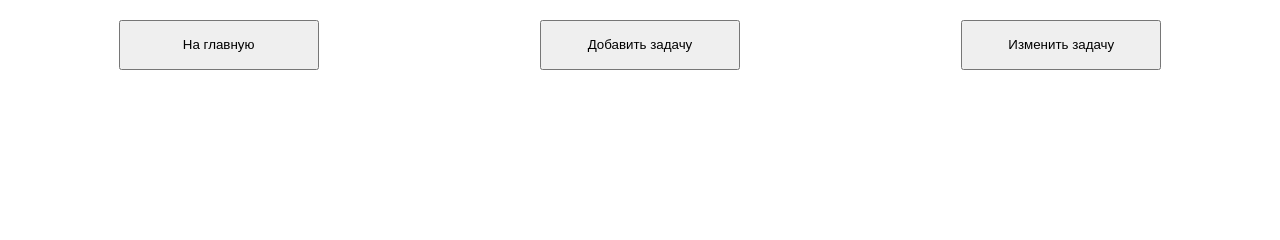
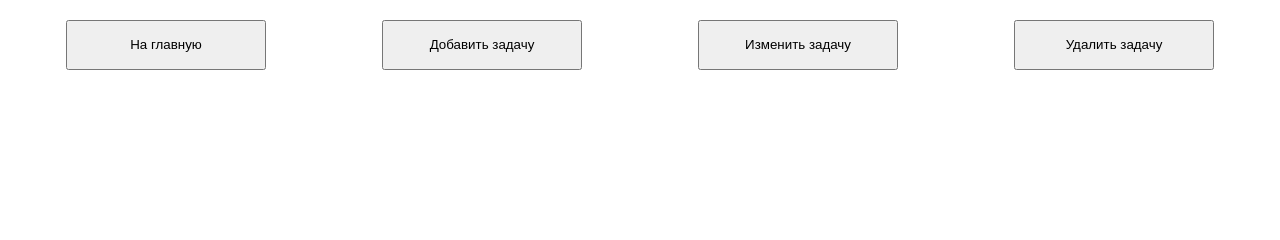
Before and after one commit to PavelSergeevichYurevich/Exam, a FastAPI app: a page that uses backend/templates/tasks.html in a window 1280 px wide; the page is wider, and only the part inside the window is pictured. Shown: the part 246-486 px from the top of that part. Run offline with FastAPI, Linux system fonts and the light colour scheme; tables that the repository leaves empty hold one stand-in row (values such as "Sample post"); parts of the project's set-up code (start-up, migrations or seed data) failed here and were passed over.

Commit message:
old var del

```diff
--- a/backend/templates/tasks.html
+++ b/backend/templates/tasks.html
@@ -31,6 +31,7 @@
         <button class="button" onclick="window.location.href='/'">На главную</button>
         <button class="button" onclick="showform()" {}>Добавить задачу</button>
         <button class="button" onclick="change()" data-tooltip="Кликните два раза по изменяемому полю">Изменить задачу</button>
+        <button class="button" onclick="del()" data-tooltip="Кликните два раза по удаляемой задаче">Удалить задачу</button>
     </div>
 
 
```
